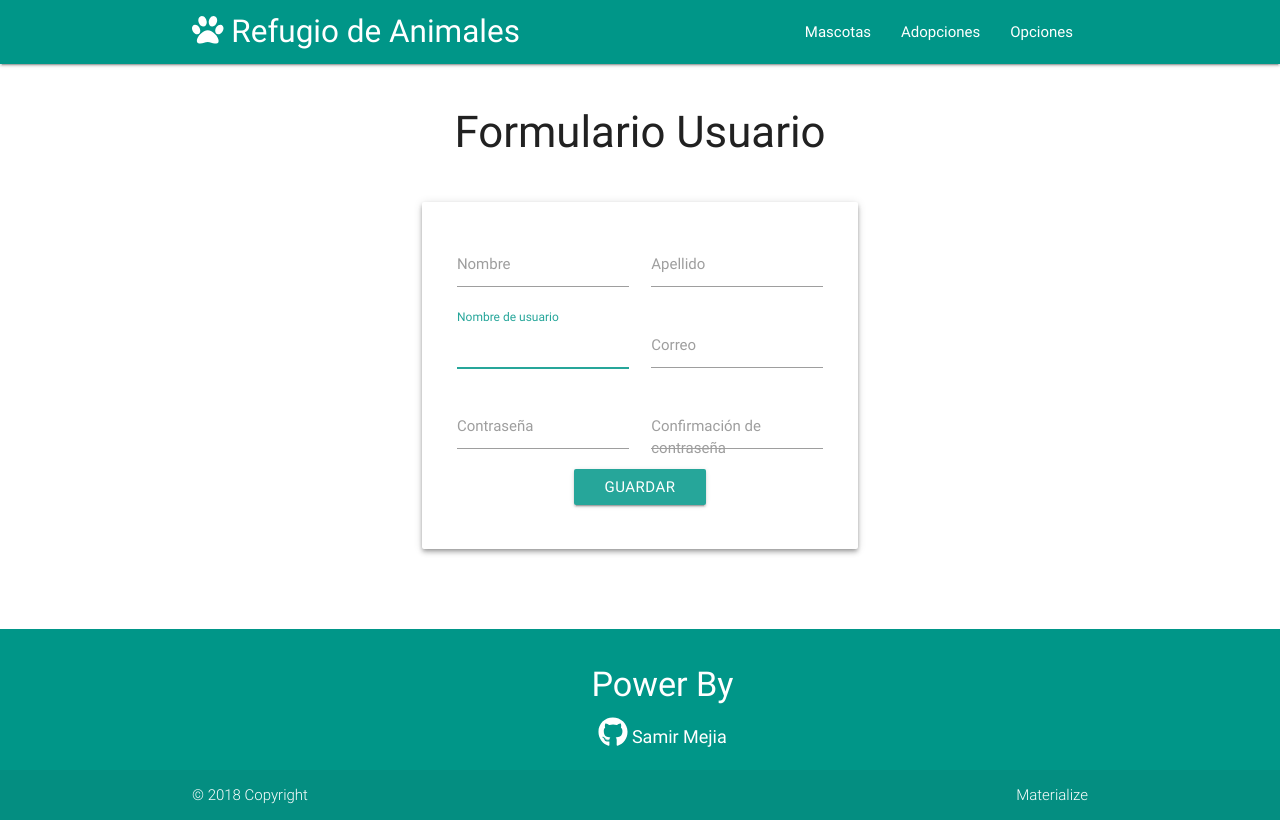
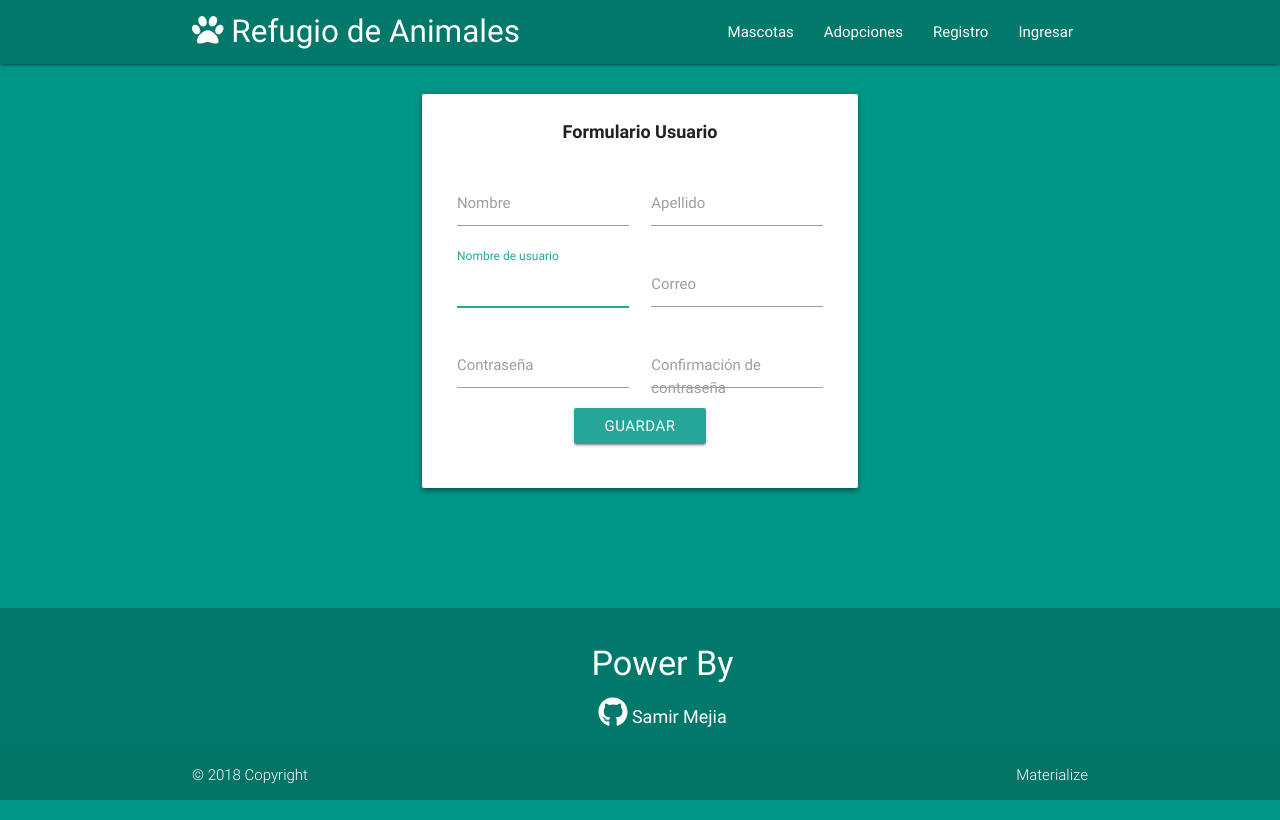
Before and after one commit to samir04m/RefugioAnimales-Django, a Django app: page /usuario/registrar in a window 1280 px wide. Run offline with Django 3.2, Linux system fonts and the light colour scheme; parts of the project's set-up code (start-up, migrations or seed data) failed here and were passed over.

Commit message:
Camios minimos en los templates

```diff
--- a/templates/base/base.html
+++ b/templates/base/base.html
@@ -14,7 +14,7 @@
 	{% block extrahead %}
 	{% endblock %}
 </head>
-<body>
+<body class="teal">
 	{% block header %}
 		{% include 'base/header.html' %}
 		<br>
--- a/templates/base/footer.html
+++ b/templates/base/footer.html
@@ -1,4 +1,4 @@
-<footer class="page-footer teal">
+<footer class="page-footer teal darken-2">
 	<div class="container">
 		<div class="row">
 			<div class="hide-on-small-only col offset-m2 offset-l4"></div>
--- a/templates/base/header.html
+++ b/templates/base/header.html
@@ -1,12 +1,13 @@
 <header>
-	<nav class="teal">
+	<nav class="teal darken-2">
 		<div class="container">
 			<div class="nav-wrapper">
 				<a href="#" class="brand-logo "><i class="fas fa-paw"></i> Refugio de Animales</a>
 				<ul class="right hide-on-med-and-down">
-					<li><a href="#">Mascotas</a></li>
-					<li><a href="#">Adopciones</a></li>
-					<li><a href="#">Opciones</a></li>
+					<li><a href="{% url 'mascota:mascota_listar' %}">Mascotas</a></li>
+					<li><a href="{% url 'adopcion:solicitud_listar' %}">Adopciones</a></li>
+					<li><a href="{% url 'usuario:registrar' %}">Registro</a></li>
+					<li><a href="#">Ingresar</a></li>
 				</ul>
 			</div>
 		</div>
--- a/templates/mascota/mascota_list.html
+++ b/templates/mascota/mascota_list.html
@@ -3,7 +3,9 @@
 {% block title %} Listado de Mascotas {% endblock %}
 
 {% block content %}
-	<div class="container">
+<div class="container">
+	<div class="card-panel z-depth-4">
+		<center><h4>Listado de Mascotas</h4></center>
 
 		<table class="striped centered responsive-table">
 			<thead>
@@ -46,5 +48,6 @@
 		</div>
 
 	</div>
+</div>
 
 {% endblock %}
--- a/templates/usuario/registrar.html
+++ b/templates/usuario/registrar.html
@@ -2,12 +2,12 @@
 
 {% block content %}
     <div class="container">
-        <div class="row center">
-            <h3>Formulario Usuario</h3>
-        </div>
         <div class="row">
             <div class="col s12 offset-m3 m6">
                 <div class="card-panel hoverable z-depth-2">
+                    <div class="row center">
+                        <big><b>Formulario Usuario</b></big>
+                    </div>
                     <form method="post">
                         {% csrf_token %}
                         <div class="input-field col s12 m6">
```
Also changed, not shown: templates/adopcion/solicitud_list.html (+4 -3 lines).
